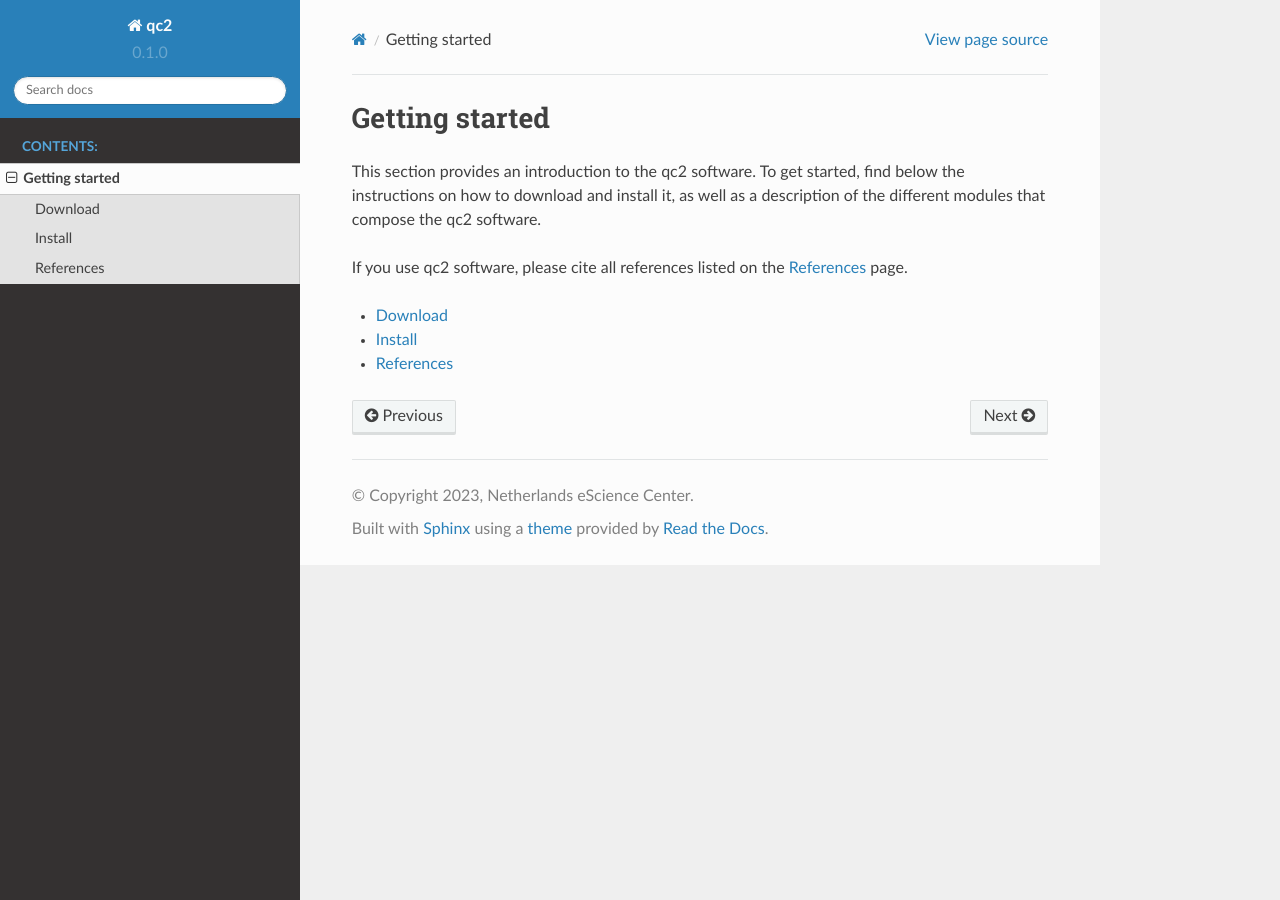
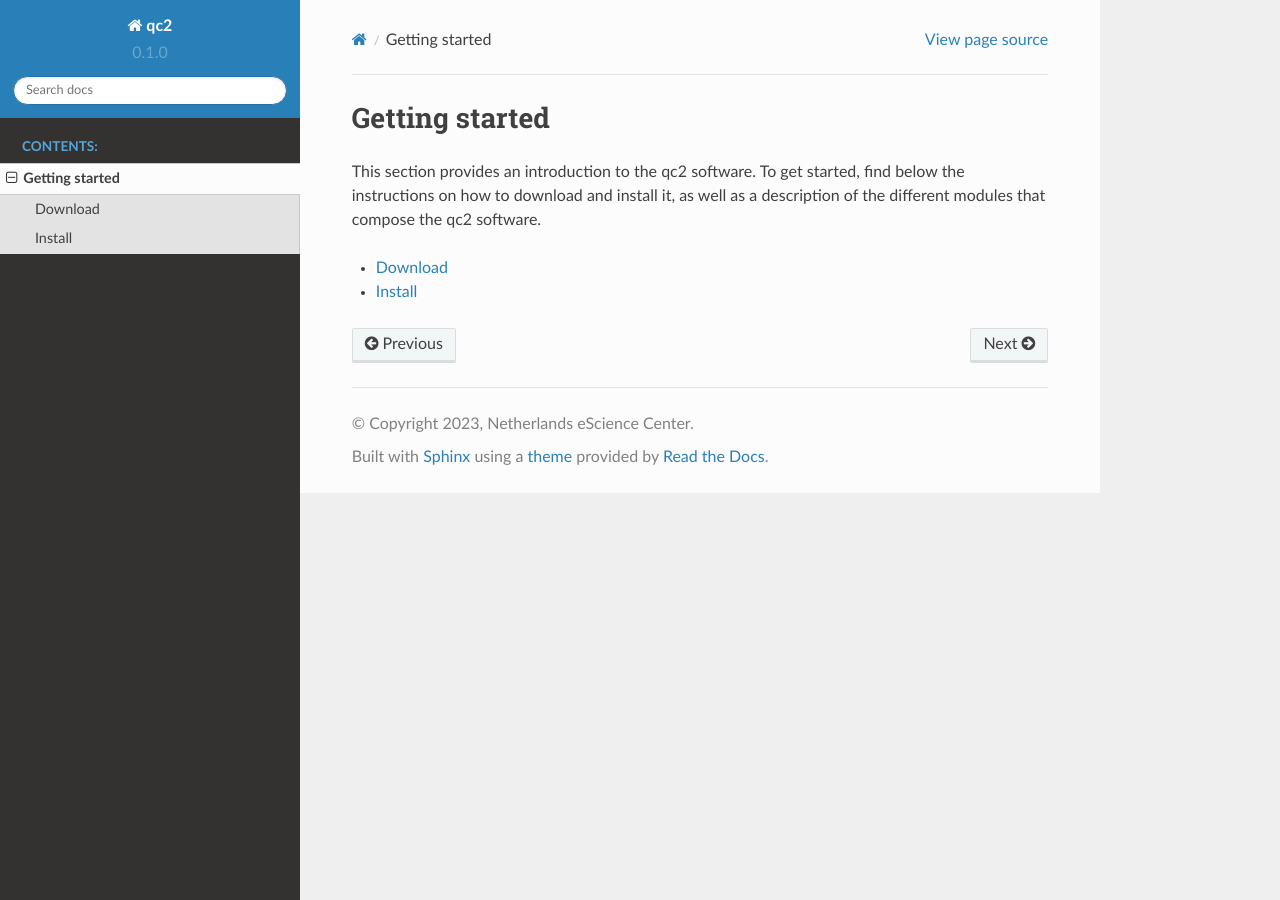
Before and after one commit to qc2nl/qc2, a Sphinx documentation site: the page built from docs/get-started/index.rst, in a window 1280 px wide. Built offline with Sphinx 7.4.7 and the Read the Docs theme 2.0.0, drawn with Linux system fonts in a browser that asks for light colours.

Commit message:
Removed section bibliography

```diff
--- a/docs/get-started/cite.rst
+++ /dev/null
@@ -1,7 +0,0 @@
-.. _cite:
-
-References
-==========
-If you use this code please consider citing at least the following papers:
-
-.. * NNPDF4.0 :cite:p:`nnpdf40`
--- a/docs/get-started/index.rst
+++ b/docs/get-started/index.rst
@@ -6,12 +6,11 @@ To get started, find below the instructions on how to download and
 install it, as well as a description of the different modules that compose
 the qc2 software.
 
-If you use qc2 software, please cite all references listed on
-the :ref:`cite` page.
+.. If you use qc2 software, please cite all references listed on
+    the :ref:`cite` page.
 
 .. toctree::
   :maxdepth: 1
 
   ./download.rst
   ./installation.rst
-  ./cite.rst
```
